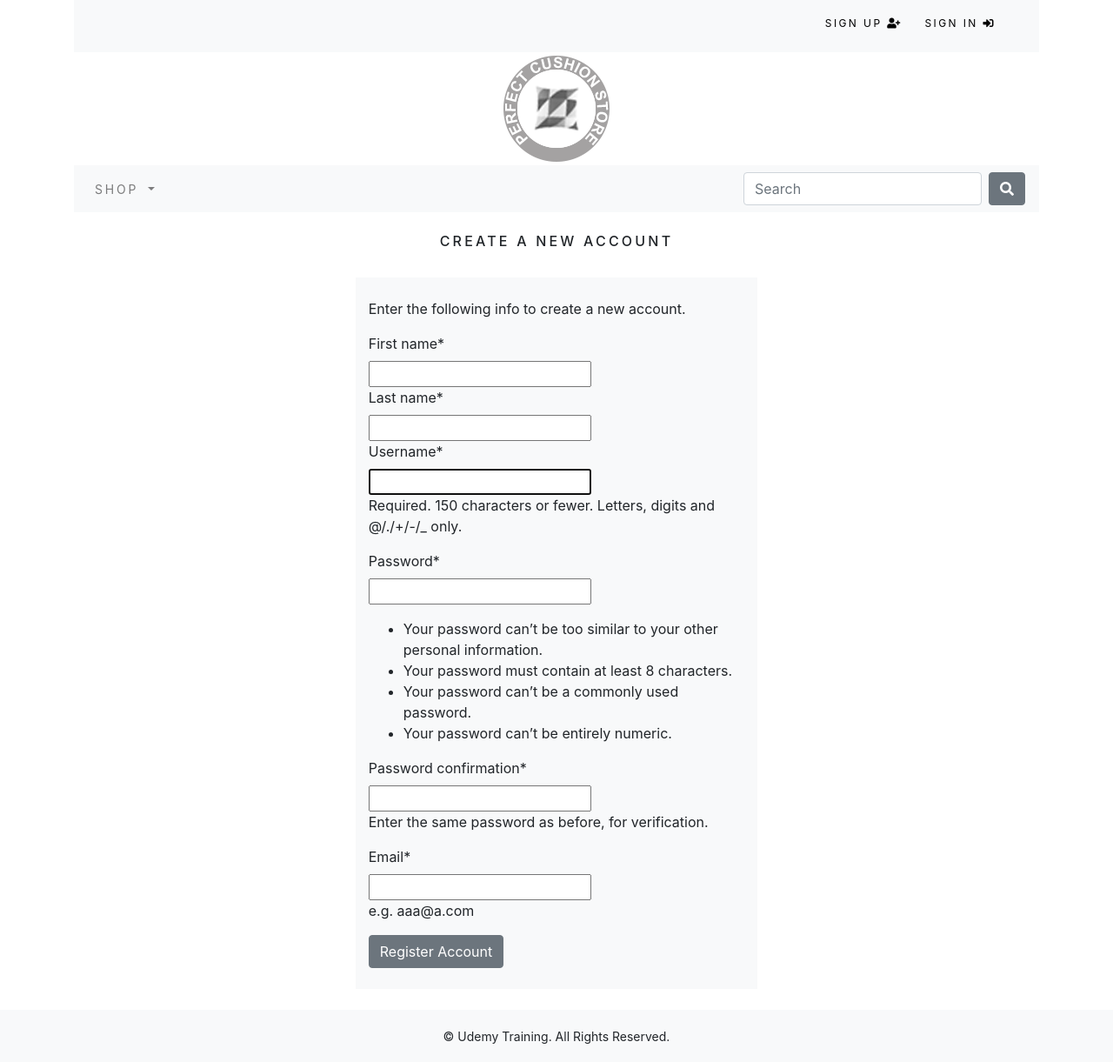
After one commit to yeojin-dev/Django-Shop, a Django app: page /accounts/create/ in a window 1280 px wide. The commit adds this page. Shown: the whole page at 87% size. Run offline with Django 3.2, Linux system fonts and the light colour scheme; data that the repository does not hold is empty; some libraries are stand-ins or nearby versions.

Commit message:
signin, signout, signup 뷰 구현

```diff
--- a/app/config/settings.py
+++ b/app/config/settings.py
@@ -37,6 +37,7 @@ INSTALLED_APPS = [
     'search_app',
     'cart',
     'order',
+    'crispy_forms',
 
     'django.contrib.admin',
     'django.contrib.auth',
@@ -139,3 +140,5 @@ MEDIA_ROOT = os.path.join(BASE_DIR, 'static', 'media')
 # Sample Stripe Key
 STRIPE_PUBLISHABLE_KEY = 'pk_test_uVjWirKQTiub8gOEIpl7Z7EF'
 STRIPE_SECRET_KEY = '< STRIPE_SECRET_KEY >'
+
+CRISPY_TEMPLATES_PACK = 'bootstrap4'
--- a/app/config/urls.py
+++ b/app/config/urls.py
@@ -28,6 +28,9 @@ urlpatterns = [
     path('search/', include('search_app.urls')),
     path('cart/', include('cart.urls')),
     path('order/', include('order.urls')),
+    path('accounts/create/', views.signup_view, name='signup'),
+    path('accounts/login/', views.signin_view, name='signin'),
+    path('accounts/logout/', views.signout_view, name='signout'),
 ]
 
 if settings.DEBUG:
--- /dev/null
+++ b/app/shop/forms.py
@@ -0,0 +1,19 @@
+from django import forms
+from django.contrib.auth.forms import UserCreationForm
+from django.contrib.auth.models import User
+
+
+class SignUpForm(UserCreationForm):
+    first_name = forms.CharField(max_length=100, required=True)
+    last_name = forms.CharField(max_length=100, required=True)
+    email = forms.EmailField(max_length=254, help_text='e.g. aaa@a.com')
+
+    class Meta:
+        model = User
+        fields = (
+            'first_name',
+            'last_name',
+            'username',
+            'password1',
+            'password2',
+        )
--- /dev/null
+++ b/app/shop/templates/accounts/signup.html
@@ -0,0 +1,53 @@
+{% extends "base.html" %}
+{% load staticfiles %}
+{% load crispy_forms_tags %}
+{% block metadescription %}
+    Sign Up to get a new account with us.
+{% endblock %}
+{% block title %}
+    Create a New Account - Perfect Cushion Store
+{% endblock %}
+{% block content%}
+    <div>
+        {% if not form.is_valid %}
+            <div class="mx-auto">
+                <br>
+                <h1 class="my_title text-center">
+                    Create a New Account
+                </h1>
+                <br>
+                <div class="col-9 col-lg-5 col-md-6 col-sm-9 mx-auto bg-light">
+                    <br>
+                    <p>
+                        Enter the following info to create a new account.
+                    </p>
+                    <form action="" method="POST">
+                        {% csrf_token %}
+                        <p>{{ form | crispy }}</p>
+                        <button type="submit" class="btn btn-secondary">Register Account</button>
+                    </form>
+                    <br>
+                </div>
+            </div>
+        {% else %}
+            <div class="mx-auto">
+                <br>
+                <h1 class="my_title text-center">
+                    Your account bas been successfully created.
+                </h1>
+                <br>
+                <div>
+                    <p>
+                        Dear customer,
+                        <br>
+                        <br>
+                        Your account has been created and it's ready to use.
+                        <br>
+                        <a href="{% url 'shop:all_products' %}">Countinue Shopping</a> and enjoy the variety of cushions that we have at the perfect cushion store.
+                    </p>
+                </div>
+            </div>
+        {% endif %}
+    </div>
+    <br>
+{% endblock %}
--- a/app/shop/templates/base.html
+++ b/app/shop/templates/base.html
@@ -14,6 +14,9 @@
 </head>
 <body>
     <div class="container">
+        <div class="container-fluid bg-light navbar-fixed-top my_top_navbar_div">
+            {% include 'top-navbar.html' %}
+        </div>
         {% include "header.html" %}
         {% include "navbar.html" %}
         {% block content %}
--- /dev/null
+++ b/app/shop/templates/top-navbar.html
@@ -0,0 +1,21 @@
+<div class="container">
+    <div class="my_custom_menu">
+        <ul>
+            {% if request.user.is_authenticated and request.user.first_name %}
+                <li>
+                    Welcome, {{ request.user.first_name }} <i class="fas fa-user-circle"></i>
+                </li>
+                <li>
+                    <a href="{% url 'signout' %}">Sign out <i class="fas fa-sign-out-alt"></i></a>
+                </li>
+            {% else %}
+                <li>
+                    <a href="{% url 'signup' %}">Sign Up <i class="fas fa-user-plus"></i></a>
+                </li>
+                <li>
+                    <a href="{% url 'signin' %}">Sign In <i class="fas fa-sign-in-alt"></i></a>
+                </li>
+            {% endif %}
+        </ul>
+    </div>
+</div>
--- a/app/shop/views.py
+++ b/app/shop/views.py
@@ -1,7 +1,11 @@
 from django.http import HttpResponse
-from django.shortcuts import render, get_object_or_404
+from django.shortcuts import render, get_object_or_404, redirect
 from django.core.paginator import Paginator, EmptyPage, InvalidPage
+from django.contrib.auth.models import Group, User
+from django.contrib.auth.forms import AuthenticationForm
+from django.contrib.auth import authenticate, login, logout
 
+from .forms import SignUpForm
 from .models import Category, Product
 
 
@@ -54,3 +58,39 @@ def product_detail(request, category_slug, product_slug):
     }
 
     return render(request, 'shop/product.html', context)
+
+
+def signup_view(request):
+    if request.method == 'POST':
+        form = SignUpForm(request.POST)
+        if form.is_valid():
+            form.save()
+            username = form.cleaned_data('username')
+            signup_user = User.objects.get(username=username)
+            customer_group = Group.objects.get(name='Customer')
+            customer_group.user_set.add(signup_user)
+    else:
+        form = SignUpForm()
+    return render(request, 'accounts/signup.html', {'form': form})
+
+
+def signin_view(request):
+    if request.method == 'POST':
+        form = AuthenticationForm(request.POST)
+        if form.is_valid():
+            username = request.POST['username']
+            password = request.POST['password']
+            user = authenticate(username=username, password=password)
+            if user is not None:
+                login(request, user)
+                return redirect(request, 'shop:all_products')
+            else:
+                return redirect(request, 'signup')
+    else:
+        form = AuthenticationForm()
+    return render(request, 'accounts/signin.html', {'form': form})
+
+
+def signout_view(request):
+    logout(request)
+    return redirect(request, 'shop:all_products')
--- a/app/static/css/custom.css
+++ b/app/static/css/custom.css
@@ -142,3 +142,38 @@ body {
     background-image: none!important;
     background: none!important;
 }
+
+.errorlist li {
+    color: red;
+    font-weight: bold;
+}
+
+.my_custom_div {
+    margin-bottom: 20px!important;
+}
+
+.my_top_navbar_div {
+    height: 60px;
+    line-height: 50px;
+}
+
+.my_custom_menu {
+    text-align: right!important;
+}
+.my_custom_menu ul li {
+    list-style: none;
+    color: #000;
+    text-transform: uppercase;
+    letter-spacing: .2em;
+    font-size: 12px;
+    padding-right: 20px;
+    display: inline;
+}
+.my_custom_menu ul li a {
+    text-decoration: none;
+    color: #000;
+    list-style: none;
+    text-transform: uppercase;
+    letter-spacing: .2em;
+    font-size: 12px;
+}
```
Also changed, not shown: app/shop/templates/accounts/signin.html (added, +44 -0 lines), 2 other files.
